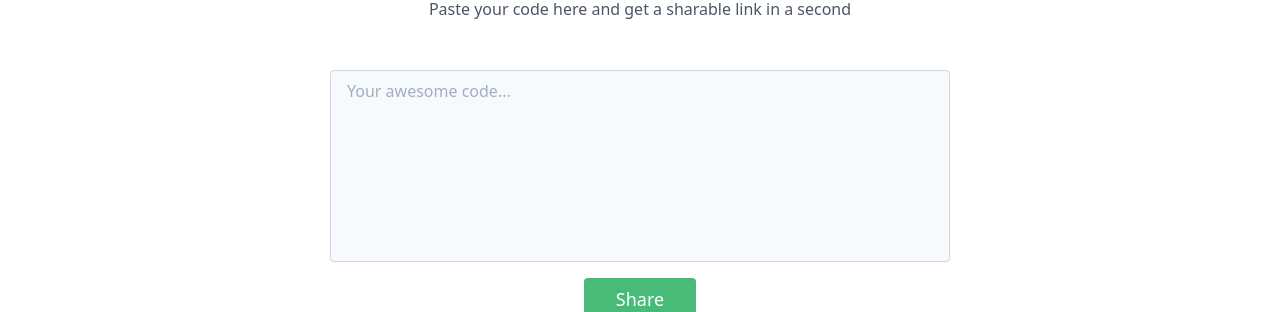
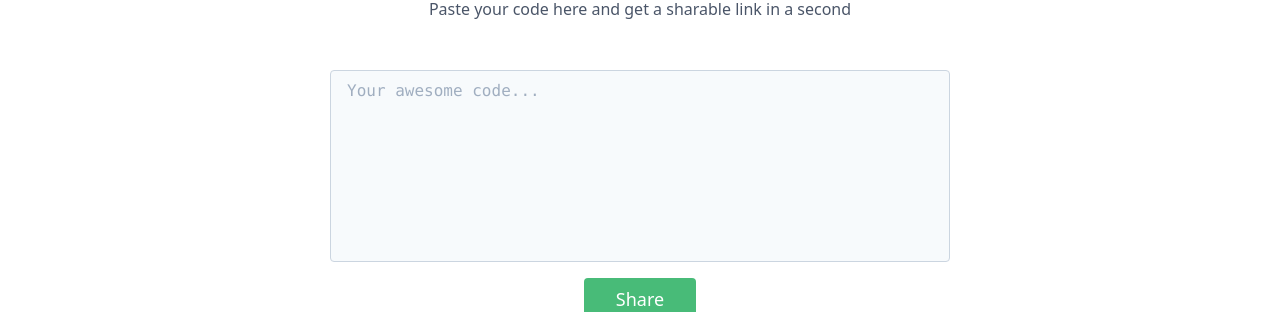
Before and after one commit to hellovietduc/code-share, a React (Create React App) app: page /share in a window 1280 px wide. Shown: the part 241-553 px from the top of the page. Built offline with nearby package versions, Linux system fonts and the light colour scheme.

Commit message:
use mono font for code share textarea

```diff
--- a/src/pages/Share/index.js
+++ b/src/pages/Share/index.js
@@ -10,7 +10,11 @@ function SharePage() {
       <div className="lg:w-1/2 md:w-2/3 mx-auto">
         <div className="flex flex-wrap -m-2">
           <div className="p-2 w-full">
-            <textarea className="w-full bg-gray-100 rounded border border-gray-400 focus:outline-none h-48 focus:border-green-500 text-base px-4 py-2 resize-none block" placeholder="Your awesome code..."></textarea>
+            <textarea
+              className="w-full bg-gray-100 rounded border border-gray-400 focus:outline-none h-48 focus:border-green-500 font-mono text-base px-4 py-2 resize-none block"
+              placeholder="Your awesome code..."
+            >
+            </textarea>
           </div>
           <div className="p-2 w-full">
             <button className="flex mx-auto text-white bg-green-500 border-0 py-2 px-8 focus:outline-none hover:bg-green-600 rounded text-lg">Share</button>
```
